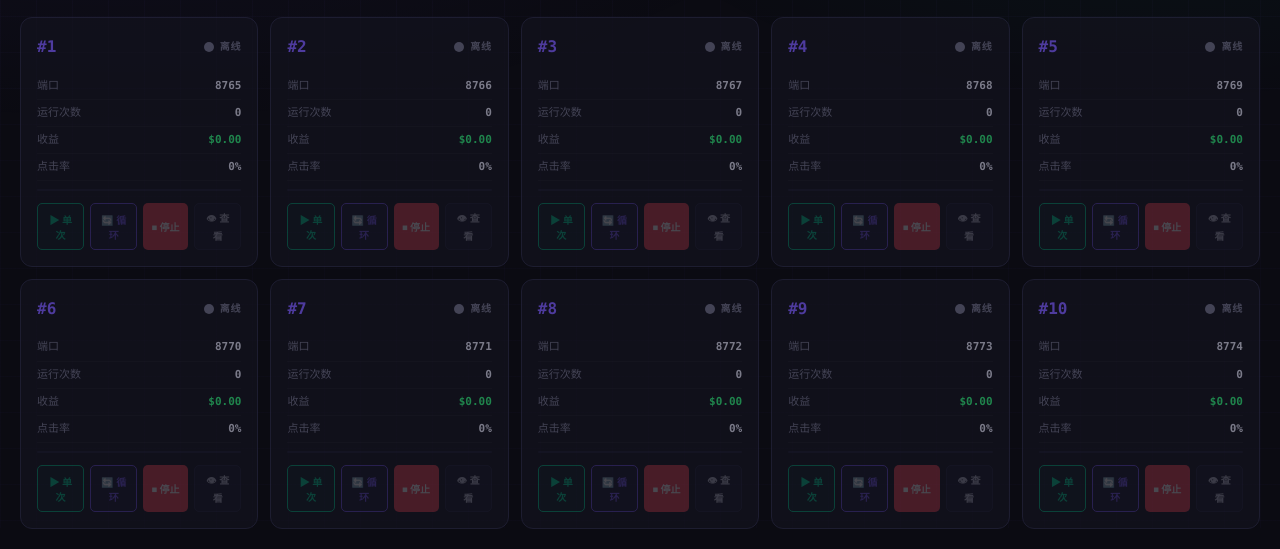
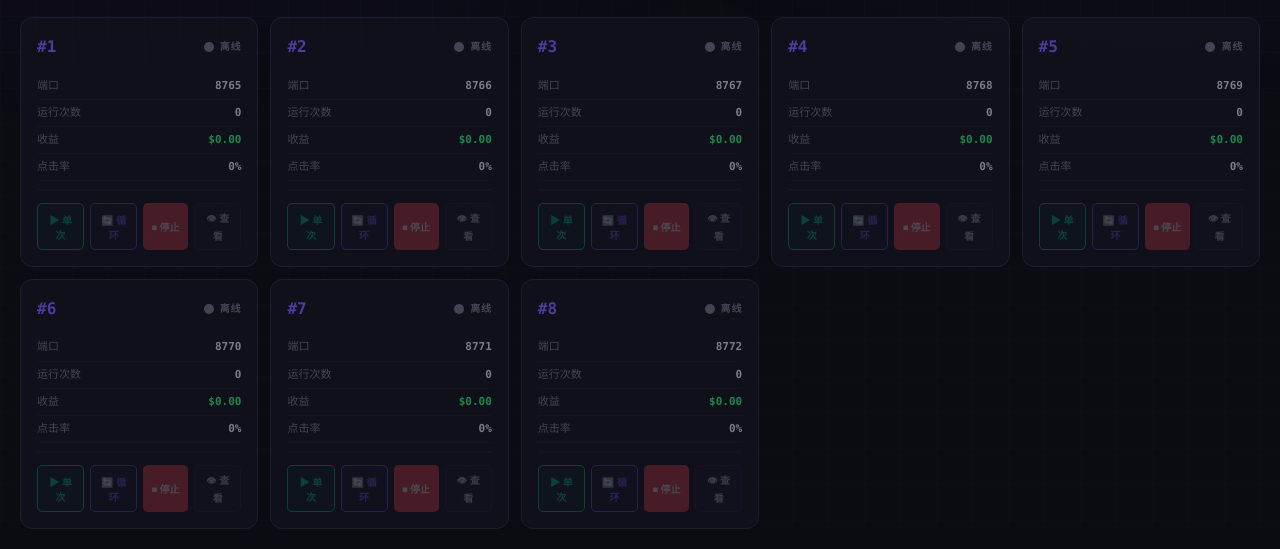
Before and after one commit to rgrvyhbv-png/yueyue, a plain HTML site: page web/control.html in a window 1280 px wide. Shown: the part 272-821 px from the top of the page. Drawn offline with Linux system fonts and the light colour scheme; no server answers.

Commit message:
恢复8个独立进程: 1.修改start_multiple.sh使用web_server.py 2.修改NUM_INSTANCES=8 3.添加2GB Swap支持 4.修改控制面板MAX_INSTANCES=8

```diff
--- a/web/control.html
+++ b/web/control.html
@@ -243,7 +243,7 @@ header {
 <script>
 const SERVER_IP = '178.236.47.224';
 const BASE_PORT = 8765;
-const MAX_INSTANCES = 10;
+const MAX_INSTANCES = 8;
 
 let instances = [];
 let pollTimer = null;
```
Also changed, not shown: 1 other file.
